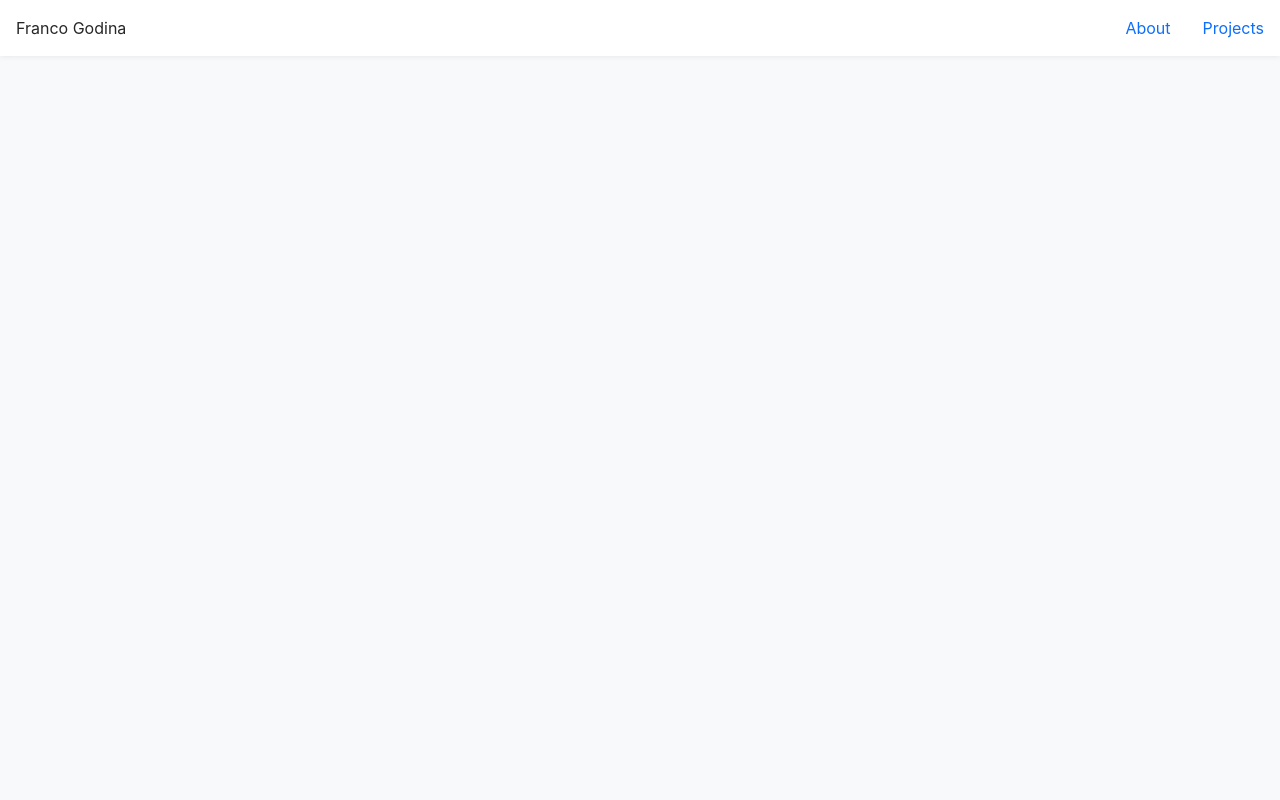
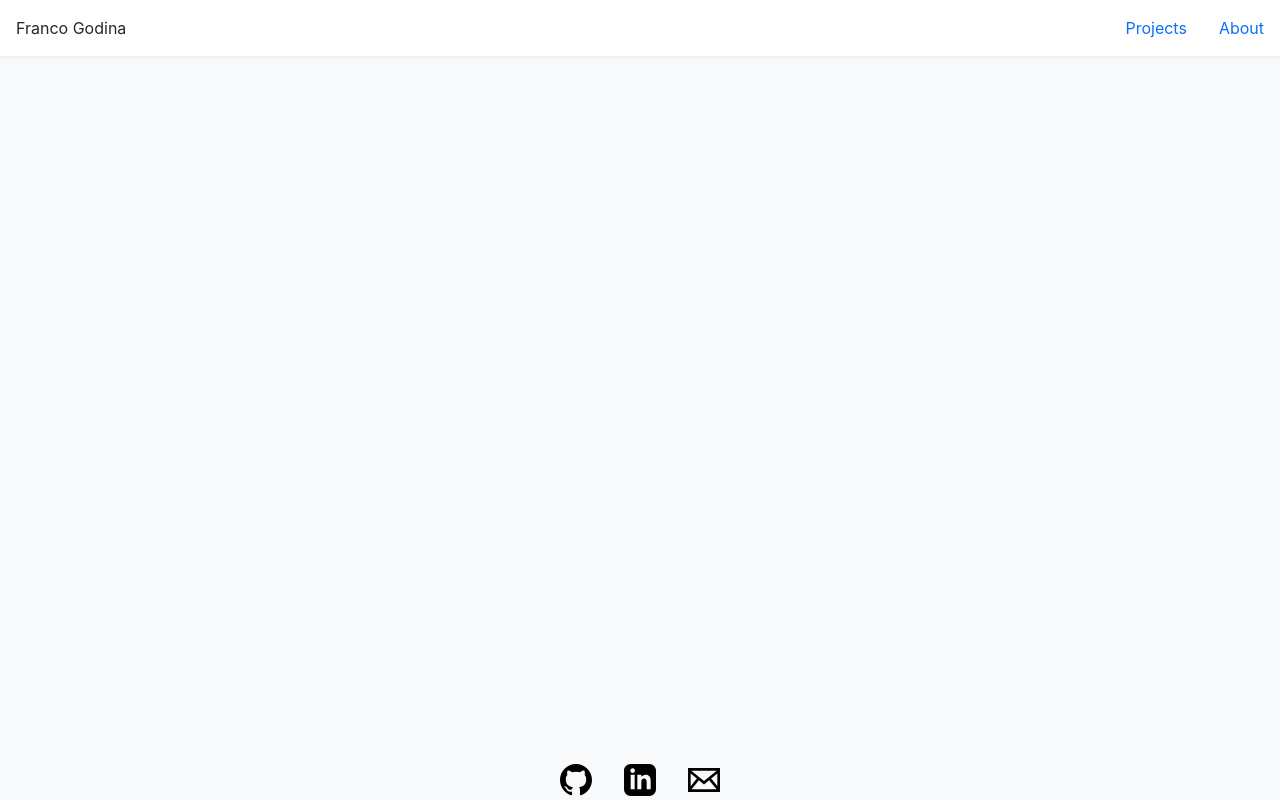
Before and after one commit to FrancoGodina/personal-portfolio, a React (Create React App) app: page /projects in a window 1280 px wide. Built offline with nearby package versions, Linux system fonts and the light colour scheme.

Commit message:
Set up Footer component

```diff
--- a/public/index.html
+++ b/public/index.html
@@ -12,6 +12,6 @@
   </head>
   <body>
     <noscript>You need to enable JavaScript to run this app.</noscript>
-    <div id="root"></div>
+    <div id="root" style="min-height: 100vh;"></div>
   </body>
 </html>
--- a/src/App.css
+++ b/src/App.css
@@ -36,3 +36,12 @@
     transform: rotate(360deg);
   }
 }
+
+.container {
+  min-height: 100vh;
+  display: flex;
+  flex-direction: column;
+}
+div:nth-of-type(1) {flex-grow: 0;}
+div:nth-of-type(2) {flex-grow: 1;}
+div:nth-of-type(3) {flex-grow: 0;}
--- a/src/App.js
+++ b/src/App.js
@@ -8,13 +8,14 @@
 
 function App() {
     return (
-      <div>
+      <div className="container">
         <Header />
         <Routes>
           <Route path="/" element={ <Home />} />
           <Route path="/about" element={ <About />} />
           <Route path="/projects" element={ <Projects />} />
         </Routes>
+        <Footer />
       </div>
   );
 }
--- /dev/null
+++ b/src/components/Footer.css
@@ -0,0 +1,10 @@
+.footer-container {
+    display: flex;
+    justify-content: center;
+    gap: 2rem;
+}
+
+.footer-button {
+    width: 2rem;
+    height: 2rem;
+}
--- a/src/components/Footer.js
+++ b/src/components/Footer.js
@@ -1,6 +1,24 @@
+import "./Footer.css"
+
 function Footer() {
     return(
-        <div></div>
+        <div className="footer-container">
+            <a href="https://github.com/FrancoGodina">
+                <svg className="footer-button" xmlns="http://www.w3.org/2000/svg" viewBox="0 0 24 24">
+                <path d="M12 0c-6.626 0-12 5.373-12 12 0 5.302 3.438 9.8 8.207 11.387.599.111.793-.261.793-.577v-2.234c-3.338.726-4.033-1.416-4.033-1.416-.546-1.387-1.333-1.756-1.333-1.756-1.089-.745.083-.729.083-.729 1.205.084 1.839 1.237 1.839 1.237 1.07 1.834 2.807 1.304 3.492.997.107-.775.418-1.305.762-1.604-2.665-.305-5.467-1.334-5.467-5.931 0-1.311.469-2.381 1.236-3.221-.124-.303-.535-1.524.117-3.176 0 0 1.008-.322 3.301 1.23.957-.266 1.983-.399 3.003-.404 1.02.005 2.047.138 3.006.404 2.291-1.552 3.297-1.23 3.297-1.23.653 1.653.242 2.874.118 3.176.77.84 1.235 1.911 1.235 3.221 0 4.609-2.807 5.624-5.479 5.921.43.372.823 1.102.823 2.222v3.293c0 .319.192.694.801.576 4.765-1.589 8.199-6.086 8.199-11.386 0-6.627-5.373-12-12-12z"/>
+                </svg>
+            </a>
+            <a href="https://www.linkedin.com/in/francogodina/">
+                <svg className="footer-button" xmlns="http://www.w3.org/2000/svg" viewBox="0 0 24 24">
+                <path d="M19 0h-14c-2.761 0-5 2.239-5 5v14c0 2.761 2.239 5 5 5h14c2.762 0 5-2.239 5-5v-14c0-2.761-2.238-5-5-5zm-11 19h-3v-11h3v11zm-1.5-12.268c-.966 0-1.75-.79-1.75-1.764s.784-1.764 1.75-1.764 1.75.79 1.75 1.764-.783 1.764-1.75 1.764zm13.5 12.268h-3v-5.604c0-3.368-4-3.113-4 0v5.604h-3v-11h3v1.765c1.396-2.586 7-2.777 7 2.476v6.759z"/>
+                </svg>
+            </a>
+            <a href="mailto:nahuelgodina@gmail.com">
+                <svg className="footer-button" xmlns="http://www.w3.org/2000/svg" viewBox="0 0 24 24">
+                <path d="M0 3v18h24v-18h-24zm6.623 7.929l-4.623 5.712v-9.458l4.623 3.746zm-4.141-5.929h19.035l-9.517 7.713-9.518-7.713zm5.694 7.188l3.824 3.099 3.83-3.104 5.612 6.817h-18.779l5.513-6.812zm9.208-1.264l4.616-3.741v9.348l-4.616-5.607z"/>
+                </svg>
+            </a>
+        </div>
     )
 }
 
--- a/src/components/Header.css
+++ b/src/components/Header.css
@@ -12,12 +12,11 @@
 }
 
 li {
-    display: block;
     color: white;
     text-align: center;
     padding: 14px 16px;
     text-decoration: none;
-    float: left;
+    float: right;
 }
 
 a.header-name {
--- a/src/components/Header.js
+++ b/src/components/Header.js
@@ -3,6 +3,7 @@
 
 function Header() {
     return(
+        <div className="header-container">
             <ul>
                 <div>
                     <li>
@@ -24,6 +25,7 @@
                     </li>
                 </div>
             </ul>
+        </div>
     )
 }
 
--- a/src/pages/Home.js
+++ b/src/pages/Home.js
@@ -1,6 +1,6 @@
 function Home() {
     return(
-        <div>
+        <div className="home">
             <h1>Hello world</h1>
         </div>
     )
```
Also changed, not shown: src/pages/Home.css (added). Lines whose indentation alone changed are shown as unchanged.
